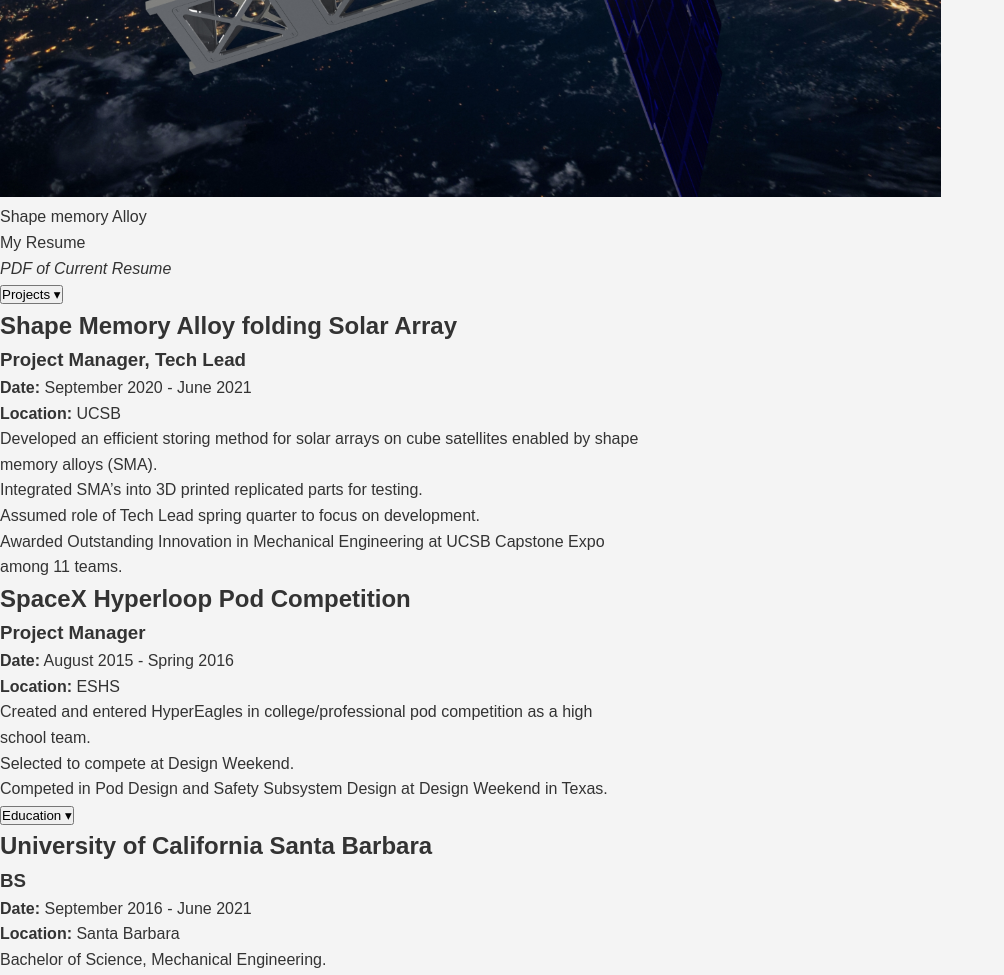
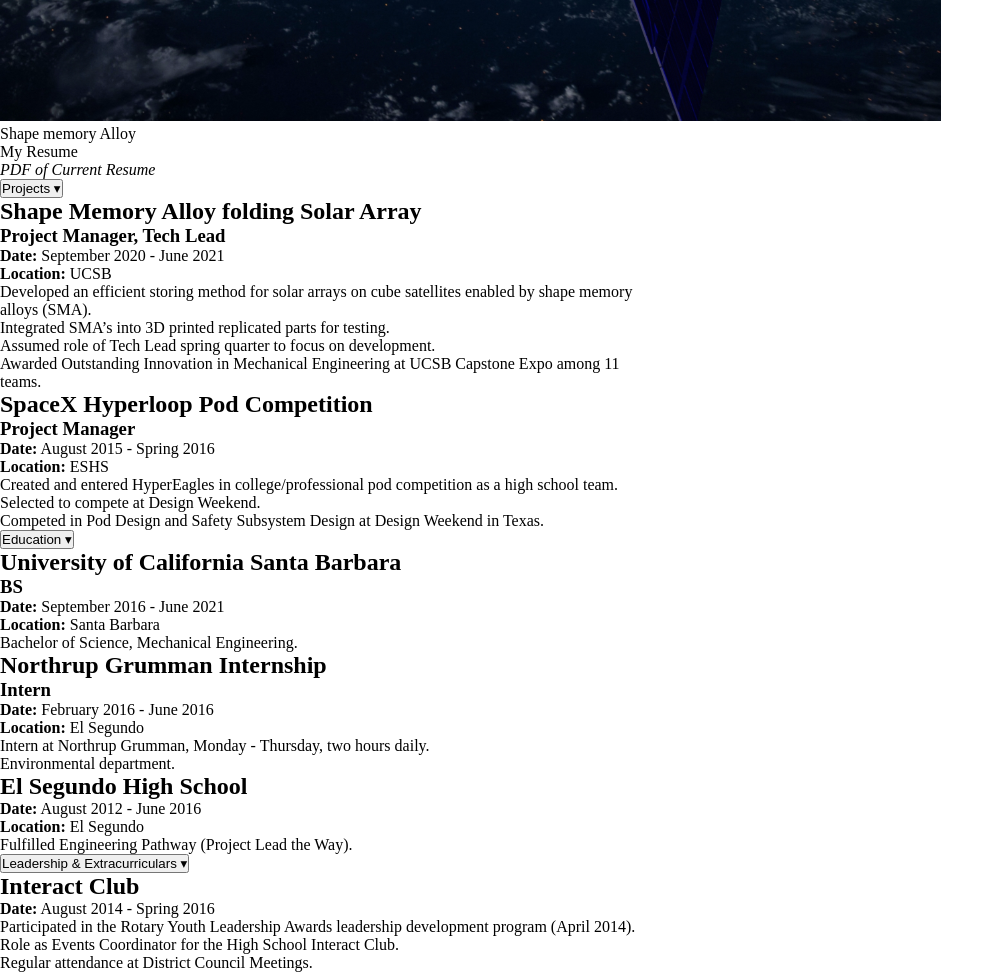
Before and after one commit to Stunner02/Personal_Portfolio, a website: page index.html in a window 1280 px wide. Shown: the part 720-1695 px from the top of the page, without its empty margins (0-1004 px from the left). Drawn offline with Linux system fonts and the light colour scheme.

Commit message:
Moving SASS files into folders + _gobal set up.

```diff
--- a/scss/_global.scss
+++ /dev/null
@@ -1,35 +0,0 @@
-body {
-    font-family: Arial, Helvetica, sans-serif;
-    line-height: 1.6;
-    background-color: #f4f4f4;
-    color: #333;
-  }
-
-  a {
-    color: #333;
-    text-decoration: none;
-  }
-
-  ul {
-    list-style: none;
-  }
-
-  .container {
-    max-width: 1100px;
-    margin: auto;
-    padding: 0 2rem;
-  }
-
-  .btn {
-    display: inline-block;
-    background: #333;
-    color: #fff;
-    padding: 0.5rem 1rem;
-    border: none;
-    cursor: pointer;
-    transition: background 0.3s ease;
-  }
-
-  .btn:hover {
-    background: #555;
-  }
--- /dev/null
+++ b/scss/base/_global.scss
@@ -0,0 +1,51 @@
+*,
+*::before,
+*::after {
+  margin: 0;
+  padding: 0;
+  // Optional: Uncomment if you want consistent sizing
+  // box-sizing: border-box;
+}
+
+html {
+  overflow-y: scroll;
+  overflow-x: hidden;
+}
+
+body {
+  background: var(--bkg-color);
+  font-family: var(--font-primary);
+  color: var(--text-color);
+
+  font-size: clamp(
+    var(--min-font-size),
+    calc(var(--base-font-size) + var(--font-scaling-factor) * 1vw),
+    var(--max-font-size)
+  );
+}
+
+ul {
+  list-style: none;
+  padding: 0;
+  margin: 0;
+}
+
+a {
+  text-decoration: none;
+}
+
+a:visited,
+a:link,
+a:active,
+h1,
+p,
+main,
+#link1 {
+  color: var(--text-color);
+}
+
+/* Hide scrollbar for Chrome, Safari, and Opera */
+::-webkit-scrollbar {
+  width: 0;
+  background: transparent;
+}
```
Also changed, not shown: scss/main.scss (+39 -3 lines), css/style.css, scss/abstracts/_variables.scss (renamed from scss/_variables.scss), scss/base/_reset.scss (renamed from scss/_reset.scss), scss/base/_typography.scss (added).
